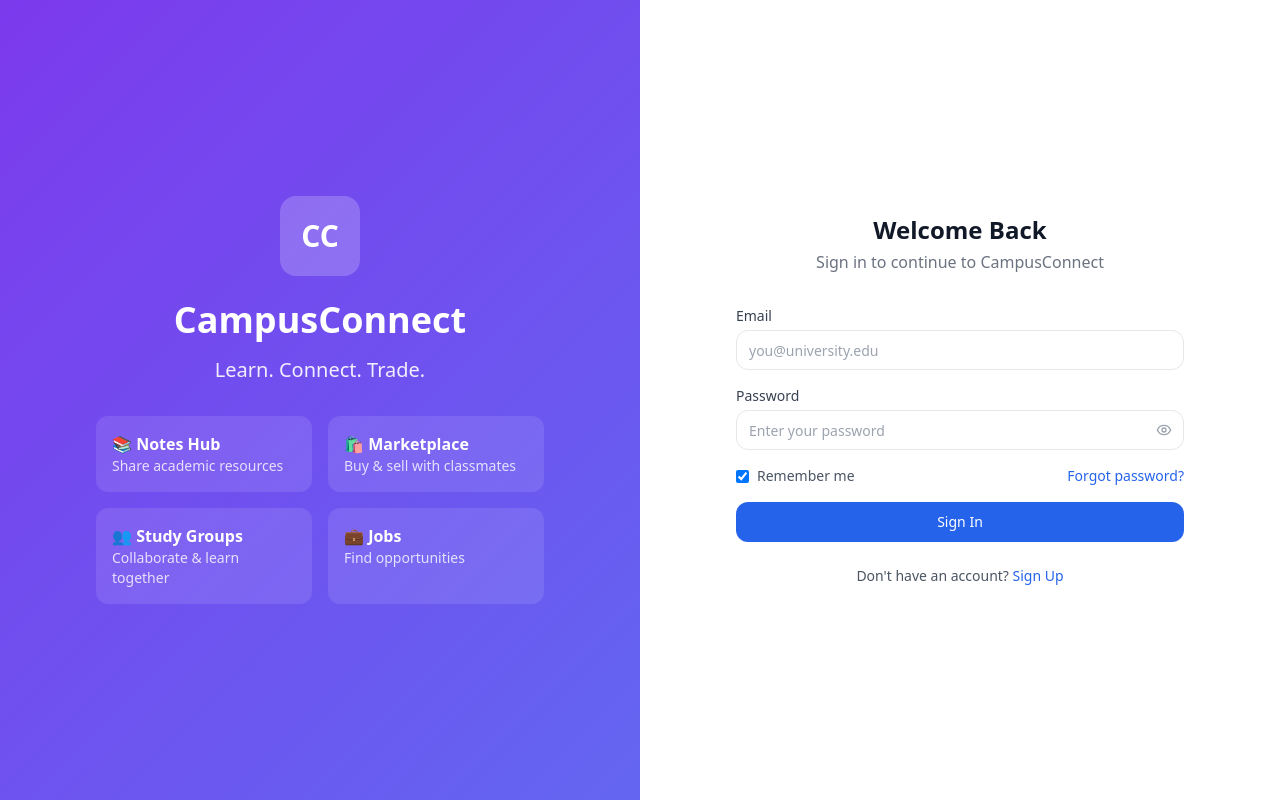
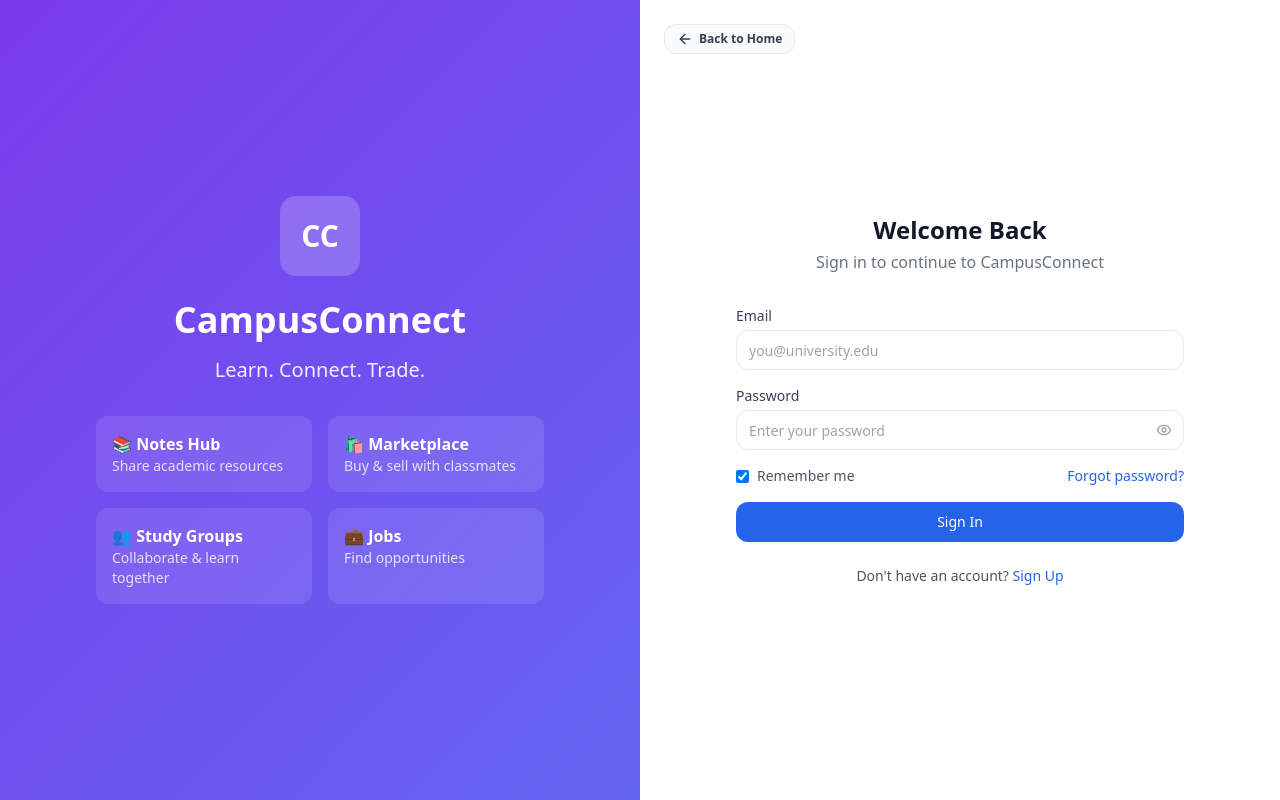
Before and after one commit to arnocansey/CampusConnect, a Next.js app in the folder frontend/: page /login in a window 1280 px wide. Built offline with nearby package versions, Linux system fonts and the light colour scheme; no server answers.

Commit message:
feat(auth): add back buttons to login, signup, and forgot password pages

```diff
--- a/frontend/src/components/layout/AuthLayout.tsx
+++ b/frontend/src/components/layout/AuthLayout.tsx
@@ -1,3 +1,5 @@
+import Link from 'next/link';
+import { ArrowLeft } from 'lucide-react';
 import { useSiteSettings } from '../../hooks/useSiteSettings';
 
 export function AuthLayout({ children }: { children: React.ReactNode }) {
@@ -39,8 +41,17 @@ export function AuthLayout({ children }: { children: React.ReactNode }) {
       </div>
 
       {/* Right Side - Form */}
-      <div className="flex-1 flex items-center justify-center p-4 sm:p-6 lg:p-8">
-        <div className="w-full max-w-md">
+      <div className="flex-1 flex flex-col items-center justify-center p-4 sm:p-6 lg:p-8 relative">
+        <div className="absolute top-6 left-6">
+          <Link
+            href="/"
+            className="flex items-center gap-1.5 px-3 py-1.5 rounded-lg bg-gray-50 hover:bg-gray-100 dark:hover:bg-gray-800 border border-gray-200 dark:border-gray-700 dark:bg-gray-900 transition text-xs font-semibold text-gray-700 dark:text-gray-300"
+          >
+            <ArrowLeft className="w-4 h-4" />
+            Back to Home
+          </Link>
+        </div>
+        <div className="w-full max-w-md mt-12 lg:mt-0">
           {children}
         </div>
       </div>
```
